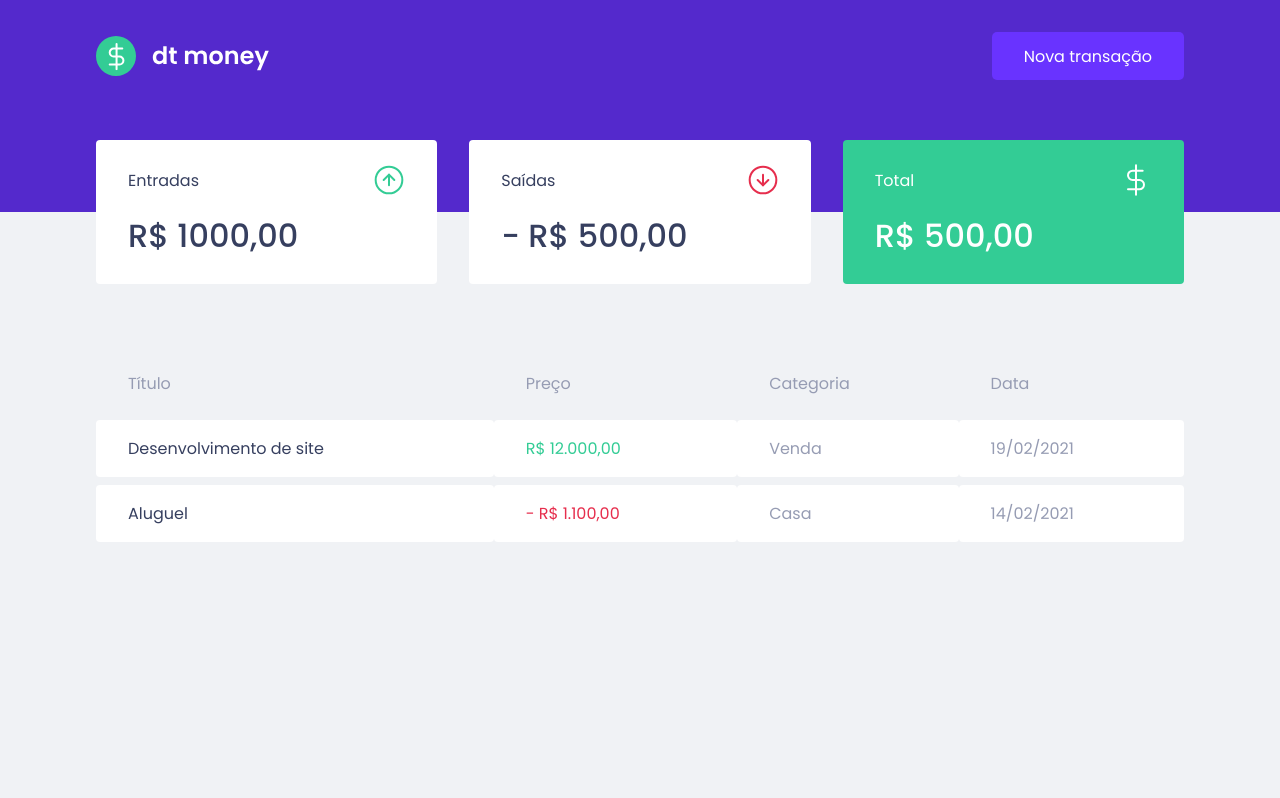
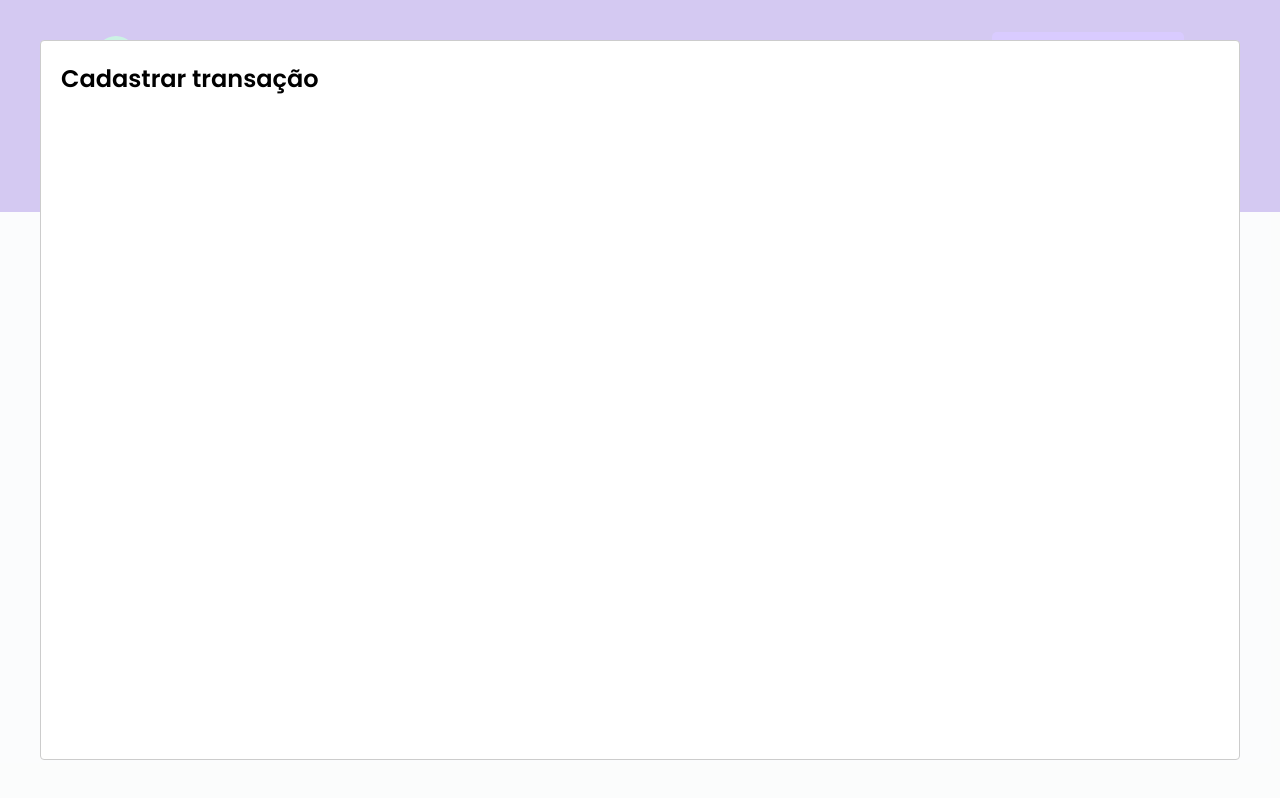
Before and after one commit to JacksonPassos/ignite-reactjs-02-dt-money, a React (Create React App) app in the folder dtmoney/: page / in a window 1280 px wide. Both pictures are taken after a click on the button "Nova transação". Built offline with nearby package versions, Linux system fonts and the light colour scheme; no server answers; what miragejs would draw is missing.

Commit message:
:art: react modal
install

```diff
--- a/dtmoney/package.json
+++ b/dtmoney/package.json
@@ -6,6 +6,7 @@
     "axios": "^0.21.1",
     "react": "^17.0.2",
     "react-dom": "^17.0.2",
+    "react-modal": "^3.14.2",
     "react-scripts": "4.0.3",
     "styled-components": "^5.3.0",
     "web-vitals": "^1.0.1"
@@ -18,6 +19,7 @@
     "@types/node": "^12.0.0",
     "@types/react": "^17.0.0",
     "@types/react-dom": "^17.0.0",
+    "@types/react-modal": "^3.12.0",
     "@types/styled-components": "^5.1.9",
     "miragejs": "^0.1.41",
     "typescript": "^4.1.2"
--- a/dtmoney/src/components/Header/index.tsx
+++ b/dtmoney/src/components/Header/index.tsx
@@ -1,16 +1,35 @@
+import { useState } from 'react';
 import logoImg from '../../assets/logo.svg'
-
+import Modal from 'react-modal';
 import { Container, Content } from "./styles";
 
 export function Header() {
+    const [isNewTransactionModalOpen, setIsNewTransactionModalOpen] = useState(false)
+
+    function handleOpenNewTransactionModal() {
+        setIsNewTransactionModalOpen(true)
+    }
+
+    function handleCloseNewTransactionModal() {
+        setIsNewTransactionModalOpen(false)
+    }
+
     return(
         <>
         <Container>
             <Content>
                 <img src={logoImg} alt="dt money" />
-                <button type="button">
+                <button type="button" onClick={handleOpenNewTransactionModal}>
                     Nova transação
                 </button>
+
+                <Modal
+                    isOpen={isNewTransactionModalOpen}
+                    onRequestClose={handleCloseNewTransactionModal}
+                >
+                    <h2>Cadastrar transação</h2>
+
+                </Modal>
             </Content>
         </Container>
 
```
Also changed, not shown: 1 other file (tests, documents, lock files or other folders).
